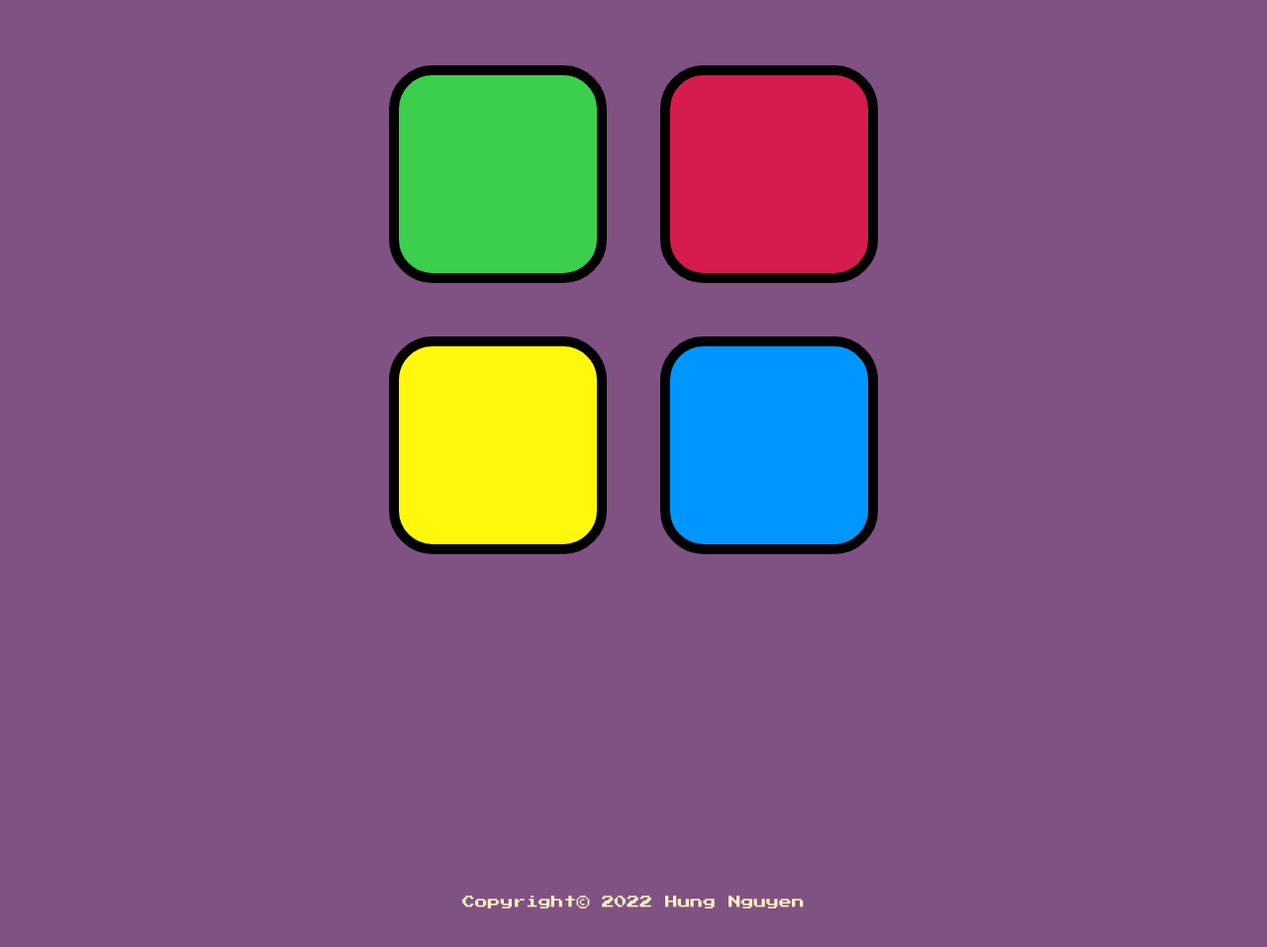
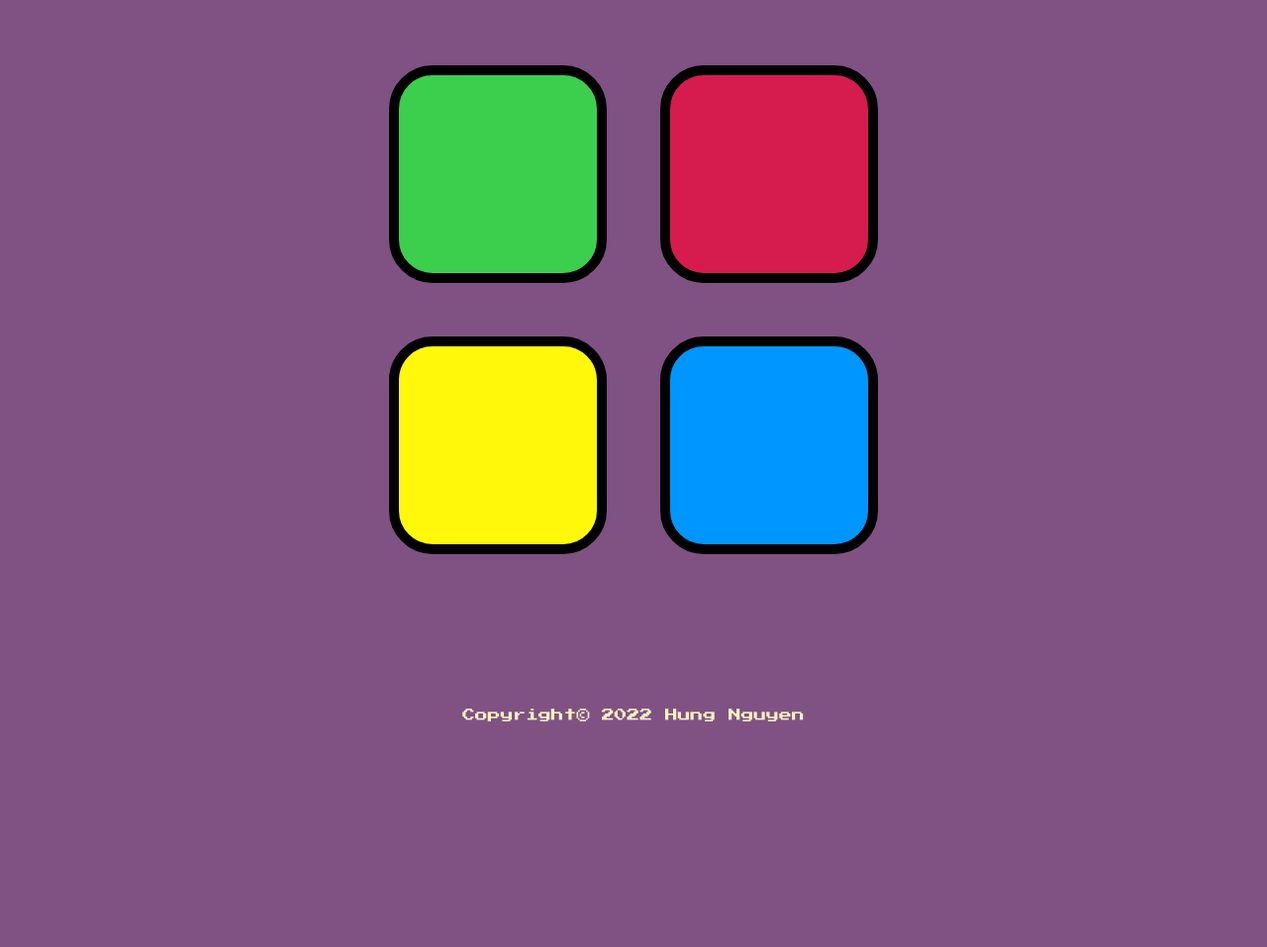
Before and after one commit to mhpro15/colorgame, a plain HTML site: page index.html in a window 1280 px wide. Shown: the part 133-1090 px from the top of the page at 99% size. After the commit the page ends 925 px from the top, so only its background shows below. Drawn offline with nearby package versions, Linux system fonts and the light colour scheme.

Commit message:
Update styles.css

```diff
--- a/styles.css
+++ b/styles.css
@@ -52,7 +52,7 @@ body {
   background-color: grey;
 }
 footer{
-  padding-top: 20%;
+  padding-top: 5%;
   font-family: 'Press Start 2P', cursive;
   font-size: 0.8rem;
   margin:  5%;
```
